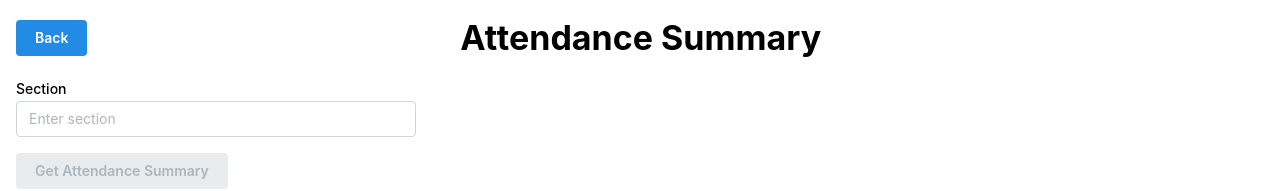
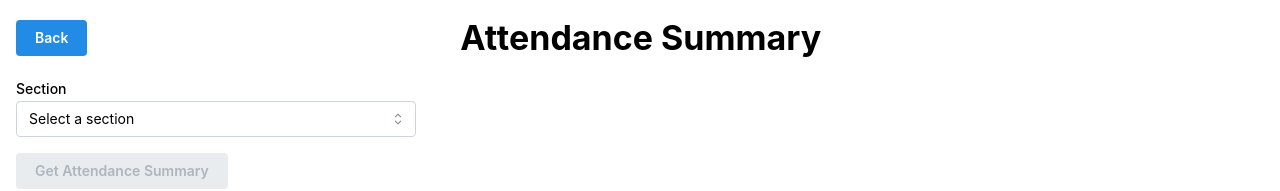
Before and after one commit to ReiTony/Attendance_Monitoring_System, a Next.js app in the folder frontend/: page /attendance-summary in a window 1280 px wide. Shown: the top 191 px of the page. Built offline with nearby package versions, Linux system fonts and the light colour scheme.

Commit message:
feat: change from input to select

```diff
--- a/frontend/src/app/attendance-summary/page.tsx
+++ b/frontend/src/app/attendance-summary/page.tsx
@@ -1,7 +1,14 @@
 "use client";
 
 import { useState } from "react";
-import { Box, Button, TextInput, Title, Stack, Group } from "@mantine/core";
+import {
+  Box,
+  Button,
+  Title,
+  Stack,
+  Group,
+  NativeSelect,
+} from "@mantine/core";
 import { useAttendanceLogs } from "@/hooks/attendance/useAttendanceSummary";
 import { AttendanceLogsTable } from "@/app/components/AttendanceLogsTable";
 import { useRouter } from "next/navigation";
@@ -28,12 +35,15 @@ export default function AttendanceSummary() {
         </Group>
 
         <Box style={{ maxWidth: 400 }}>
-          <TextInput
+          <NativeSelect
             label="Section"
-            placeholder="Enter section"
             value={section}
             onChange={(event) => setSection(event.currentTarget.value)}
             mb="md"
+            data={[
+              { value: "", label: "Select a section" },
+              { value: "ICT12A", label: "ICT12A" },
+            ]}
           />
           <Button
             onClick={handleFetchSummary}
```
